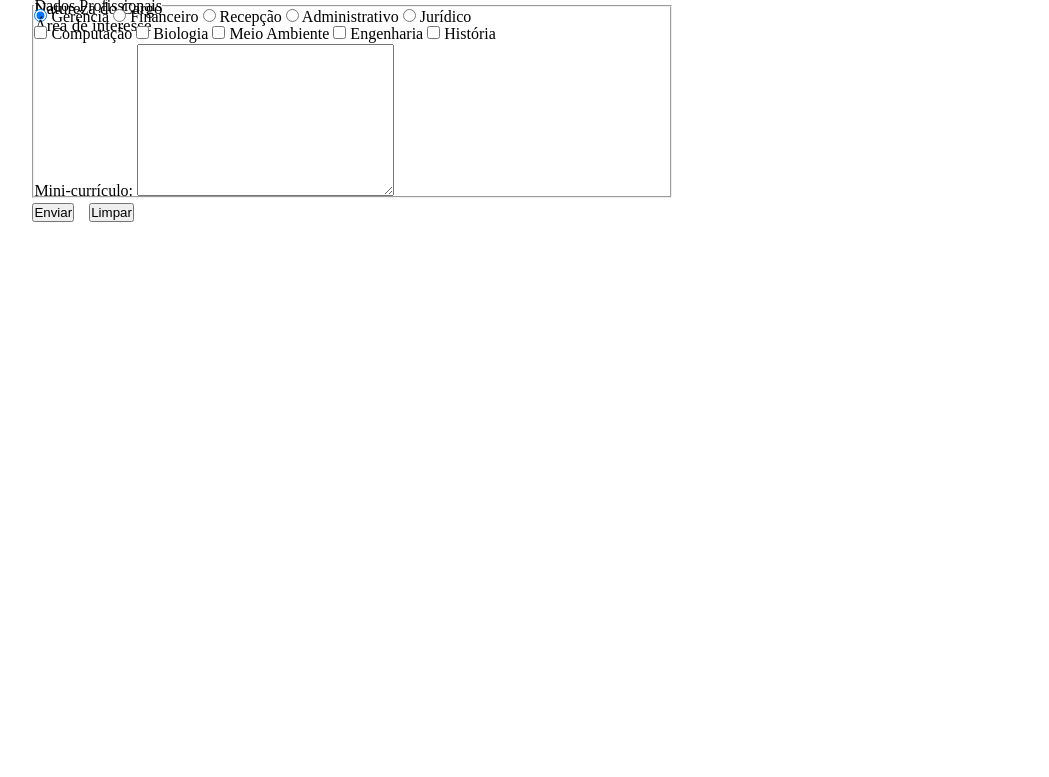
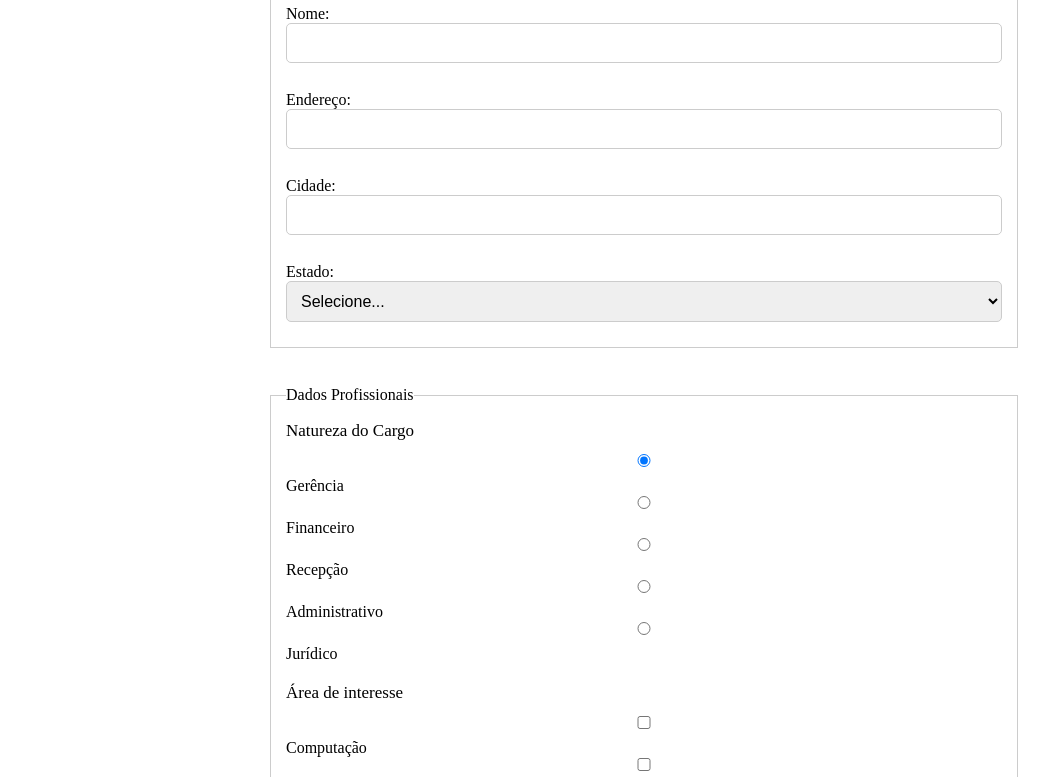
Before and after one commit to jessica-sobreira/formulario, a plain HTML site: page index.html in a window 1280 px wide. Shown: the part 103-880 px from the top of the page, without its empty margins (6-1055 px from the left). Before the commit the page ends 800 px from the top, so only its background shows below. Drawn offline with Linux system fonts and the light colour scheme.

Commit message:
Update style.css

```diff
--- a/style.css
+++ b/style.css
@@ -1,24 +1,59 @@
 * {
     margin: 0;
     padding: 0;
+    box-sizing: border-box;
 }
 
 body {
     height: 100vh;
-    width: 50vw;
-    margin-left: 3%;
+    width: 60vw;
+    margin: 3%;
+    margin-left: 20%;
     font-size: 16px;
-    line-height: 0.3em;
+ }
+
+p {
+    font-size: 17px;
+    line-height: 1.4;
+    margin-bottom: 10px;
+}
+
+fieldset {
+    margin-bottom: 20px;
+    margin-left: 20px;
+    border: 1px solid #ccc;
+    padding: 15px;
+}
+
+select,
+textarea,
+input {
+    margin-bottom: 10px;
+    width: 100%;
+    padding: 10px;
+    font-size: 16px;
+    border: 1px solid #ccc;
+    border-radius: 5px;
 }
 
 
-p {
-    font-size: 17px;
-    line-height: 0.0em;
+footer {
+    padding-top: 20px;
+    display: flex;
+    gap: 15px;
+    justify-content: flex-end;
 }
 
-footer {
-    padding-bottom: 3%;
-    display: flex;
-    gap: 15px;
+button {
+    padding: 10px 20px;
+    font-size: 16px;
+    background-color: #3498db;
+    color: #fff;
+    border: none;
+    border-radius: 5px;
+    cursor: pointer;
 }
+
+button:hover {
+    background-color: #2077b3;
+}
```
